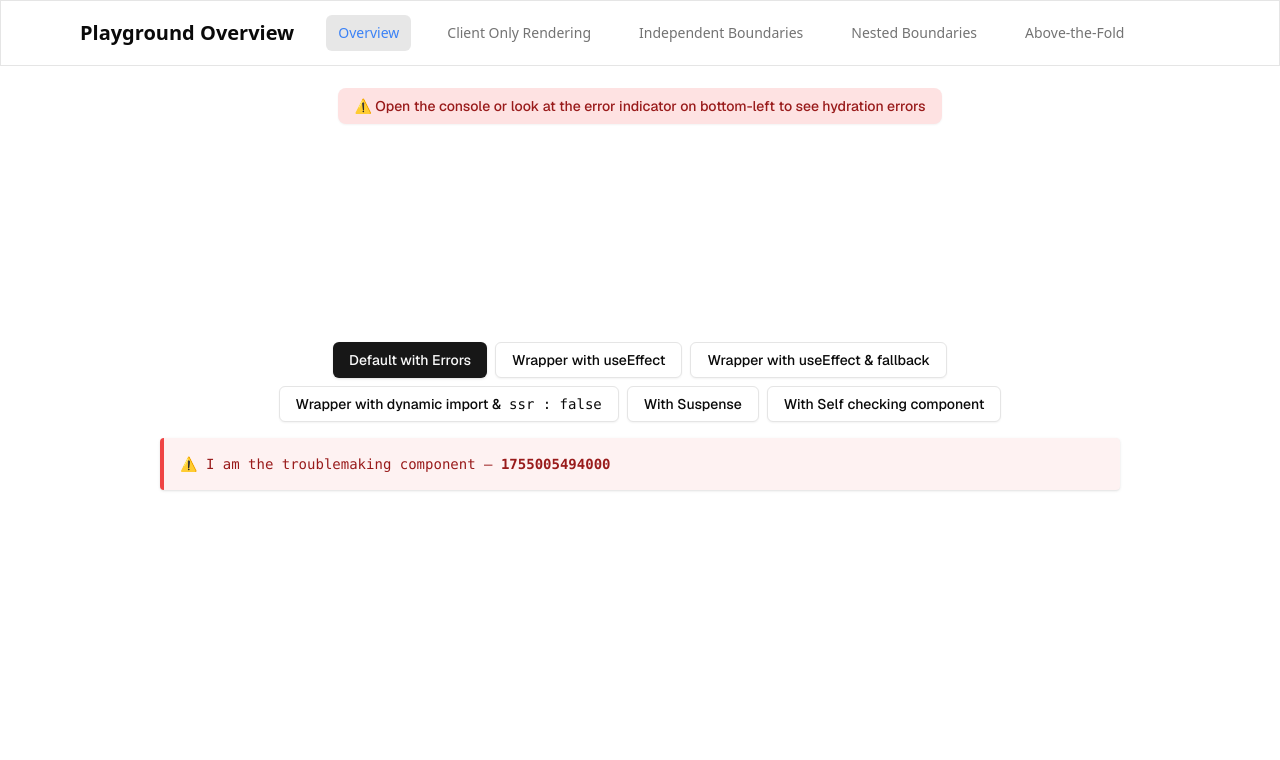
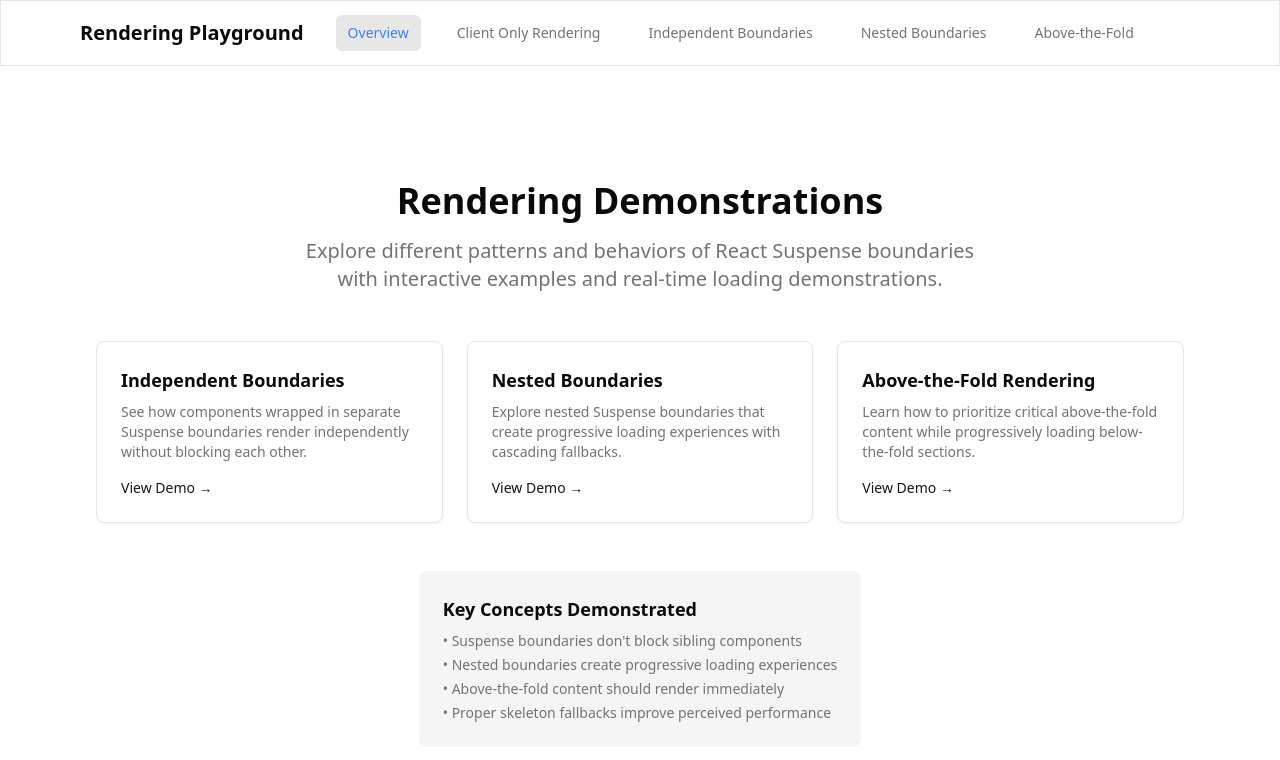
Before and after one commit to BraveHeart-tex/hydration-playground, a Next.js app: page / in a window 1280 px wide. Shown: the top 760 px of the page. Built offline with nearby package versions, Linux system fonts and the light colour scheme.

Commit message:
refactor: refactor overall page structure

```diff
--- /dev/null
+++ b/app/client-only-rendering/page.tsx
@@ -0,0 +1,90 @@
+import { ClientOnlyWithDynamic } from '@/components/ClientOnlyWithDynamic';
+import { ClientOnlyWithEffect } from '@/components/ClientOnlyWithEffect';
+import { ComponentWithHydrationError } from '@/components/ComponentWithHydrationError';
+import { Suspense } from 'react';
+import { SelfCheckingComponent } from '@/components/SelfCheckingComponen';
+import { RenderingControls } from '@/components/RenderingControls';
+import { RenderType, renderTypes } from '@/constants';
+import { ClientOnlyWithFallback } from '@/components/ClientOnlyWithFallback';
+
+export default async function Home(props: {
+  searchParams: Promise<{
+    type?: RenderType;
+  }>;
+}) {
+  const searchParams = await props.searchParams;
+  const type = searchParams.type || 'default';
+
+  const renderContent = () => {
+    if (type === renderTypes.default) {
+      return <ComponentWithHydrationError />;
+    }
+
+    if (type === renderTypes.wrapperEffect) {
+      return (
+        <ClientOnlyWithEffect>
+          <ComponentWithHydrationError />
+        </ClientOnlyWithEffect>
+      );
+    }
+
+    if (type === renderTypes.wrapperDynamic) {
+      return (
+        <ClientOnlyWithDynamic>
+          <ComponentWithHydrationError />
+        </ClientOnlyWithDynamic>
+      );
+    }
+
+    if (type === renderTypes.suspense) {
+      return (
+        <Suspense>
+          <ComponentWithHydrationError />
+        </Suspense>
+      );
+    }
+
+    if (type === renderTypes.selfClientCheck) {
+      return <SelfCheckingComponent />;
+    }
+
+    if (type === renderTypes.wrapperEffectWithFallback) {
+      return (
+        <ClientOnlyWithFallback
+          fallback={
+            <div
+              className="p-4 border-l-4 border-transparent bg-gray-100 text-gray-400 font-mono text-sm shadow rounded"
+              aria-hidden="true"
+            >
+              ⏳ Loading component...
+            </div>
+          }
+        >
+          <ComponentWithHydrationError />
+        </ClientOnlyWithFallback>
+      );
+    }
+
+    return 'Unsupported type';
+  };
+
+  return (
+    <div className="grid grid-rows-[20px_1fr_20px] items-center justify-items-center min-h-screen p-8 pb-20 gap-16 sm:p-20 font-[family-name:var(--font-geist-sans)]">
+      {type === renderTypes.default || type === renderTypes.suspense ? (
+        <span className="inline-block px-4 py-2 bg-red-100 text-red-800 rounded-lg shadow-sm text-sm font-medium">
+          ⚠️ Open the console or look at the error indicator on bottom-left to
+          see hydration errors
+        </span>
+      ) : (
+        <span className="inline-block px-4 py-2 bg-green-100 text-green-800 rounded-lg shadow-sm text-sm font-medium">
+          No hydration errors expected
+        </span>
+      )}
+
+      <div className="grid gap-4 w-full">
+        <RenderingControls />
+        {renderContent()}
+      </div>
+    </div>
+  );
+}
--- a/app/layout.tsx
+++ b/app/layout.tsx
@@ -29,7 +29,7 @@ export default function RootLayout({
         className={`${geistSans.variable} ${geistMono.variable} antialiased`}
       >
         <Navbar />
-        <div className="max-w-6xl mx-auto p-4">{children}</div>
+        <div className="max-w-6xl mx-auto pt-16">{children}</div>
       </body>
     </html>
   );
--- a/app/page.tsx
+++ b/app/page.tsx
@@ -1,89 +1,61 @@
-import { ClientOnlyWithDynamic } from "../components/ClientOnlyWithDynamic";
-import { ClientOnlyWithEffect } from "../components/ClientOnlyWithEffect";
-import { ComponentWithHydrationError } from "../components/ComponentWithHydrationError";
-import { Suspense } from "react";
-import { SelfCheckingComponent } from "../components/SelfCheckingComponen";
-import { RenderingControls } from "../components/RenderingControls";
-import { RenderType, renderTypes } from "@/constants";
-import { ClientOnlyWithFallback } from "../components/ClientOnlyWithFallback";
+import { DemoCard } from '@/components/DemoCard';
+import { PLAYGROUND_ROUTES } from '@/lib/constants';
 
-export default async function Home(props: {
-  searchParams: Promise<{
-    type?: RenderType;
-  }>;
-}) {
-  const searchParams = await props.searchParams;
-  const type = searchParams.type || "default";
+const overviewItems = [
+  {
+    title: 'Independent Boundaries',
+    description:
+      'See how components wrapped in separate Suspense boundaries render independently without blocking each other.',
+    href: PLAYGROUND_ROUTES.independentSuspense,
+  },
+  {
+    title: 'Nested Boundaries',
+    description:
+      'Explore nested Suspense boundaries that create progressive loading experiences with cascading fallbacks.',
+    href: PLAYGROUND_ROUTES.nestedSuspense,
+  },
+  {
+    title: 'Above-the-Fold Rendering',
+    description:
+      'Learn how to prioritize critical above-the-fold content while progressively loading below-the-fold sections.',
+    href: PLAYGROUND_ROUTES.aboveTheFold,
+  },
+];
 
-  const renderContent = () => {
-    if (type === renderTypes.default) {
-      return <ComponentWithHydrationError />;
-    }
+export default async function OverviewPage() {
+  return (
+    <div className="max-w-6xl mx-auto p-8 min-h-screen flex flex-col items-center justify-center">
+      <div className="text-center mb-12">
+        <h1 className="text-4xl font-bold text-foreground mb-4">
+          Rendering Demonstrations
+        </h1>
+        <p className="text-xl text-muted-foreground max-w-2xl mx-auto">
+          Explore different patterns and behaviors of React Suspense boundaries
+          with interactive examples and real-time loading demonstrations.
+        </p>
+      </div>
 
-    if (type === renderTypes.wrapperEffect) {
-      return (
-        <ClientOnlyWithEffect>
-          <ComponentWithHydrationError />
-        </ClientOnlyWithEffect>
-      );
-    }
+      <div className="grid md:grid-cols-2 lg:grid-cols-3 gap-6">
+        {overviewItems.map((item, index) => (
+          <DemoCard
+            key={index}
+            title={item.title}
+            description={item.description}
+            href={item.href}
+          />
+        ))}
+      </div>
 
-    if (type === renderTypes.wrapperDynamic) {
-      return (
-        <ClientOnlyWithDynamic>
-          <ComponentWithHydrationError />
-        </ClientOnlyWithDynamic>
-      );
-    }
-
-    if (type === renderTypes.suspense) {
-      return (
-        <Suspense>
-          <ComponentWithHydrationError />
-        </Suspense>
-      );
-    }
-
-    if (type === renderTypes.selfClientCheck) {
-      return <SelfCheckingComponent />;
-    }
-
-    if (type === renderTypes.wrapperEffectWithFallback) {
-      return (
-        <ClientOnlyWithFallback
-          fallback={
-            <div
-              className="p-4 border-l-4 border-transparent bg-gray-100 text-gray-400 font-mono text-sm shadow rounded"
-              aria-hidden="true"
-            >
-              ⏳ Loading component...
-            </div>
-          }
-        >
-          <ComponentWithHydrationError />
-        </ClientOnlyWithFallback>
-      );
-    }
-
-    return "Unsupported type";
-  };
-
-  return (
-    <div className="grid grid-rows-[20px_1fr_20px] items-center justify-items-center min-h-screen p-8 pb-20 gap-16 sm:p-20 font-[family-name:var(--font-geist-sans)]">
-      {type === renderTypes.default || type === renderTypes.suspense ? (
-        <span className="inline-block px-4 py-2 bg-red-100 text-red-800 rounded-lg shadow-sm text-sm font-medium">
-          ⚠️ Open the console or look at the error indicator on bottom-left to
-          see hydration errors
-        </span>
-      ) : (
-        <span className="inline-block px-4 py-2 bg-green-100 text-green-800 rounded-lg shadow-sm text-sm font-medium">
-          No hydration errors expected
-        </span>
-      )}
-
-      <div className="grid gap-4 w-full">
-        <RenderingControls />
-        {renderContent()}
+      <div className="mt-12 bg-muted rounded-lg p-6">
+        <h2 className="text-lg font-semibold text-foreground mb-2">
+          Key Concepts Demonstrated
+        </h2>
+        <ul className="text-muted-foreground space-y-1 text-sm">
+          <li>• Suspense boundaries don&apos;t block sibling components</li>
+          <li>• Nested boundaries create progressive loading experiences</li>
+          <li>• Above-the-fold content should render immediately</li>
+          <li>• Proper skeleton fallbacks improve perceived performance</li>
+        </ul>
       </div>
     </div>
   );
--- /dev/null
+++ b/components/DemoCard.tsx
@@ -0,0 +1,22 @@
+import AppLink from '@/components/PlaygroundLink';
+import { PlaygroundRoute } from '@/lib/constants';
+
+interface DemoCardProps {
+  href: PlaygroundRoute;
+  title: string;
+  description: string;
+}
+
+export function DemoCard({ href, title, description }: DemoCardProps) {
+  return (
+    <AppLink href={href} className="group block">
+      <div className="bg-card rounded-lg p-6 shadow-sm border border-border hover:shadow-md transition-shadow">
+        <h3 className="text-lg font-semibold text-foreground mb-2 group-hover:text-primary">
+          {title}
+        </h3>
+        <p className="text-muted-foreground text-sm mb-4">{description}</p>
+        <div className="text-primary text-sm font-medium">View Demo →</div>
+      </div>
+    </AppLink>
+  );
+}
--- a/components/Navbar.tsx
+++ b/components/Navbar.tsx
@@ -20,7 +20,7 @@ export default function Navbar() {
         <div className="flex items-center justify-between h-16">
           <div className="flex items-center space-x-8">
             <Link href="/" className="text-xl font-bold">
-              Playground Overview
+              Rendering Playground
             </Link>
             <div className="hidden md:flex space-x-6">
               {navItems.map((item) => (
--- /dev/null
+++ b/components/PlaygroundLink.tsx
@@ -0,0 +1,42 @@
+import Link, { LinkProps as NextLinkProps } from 'next/link';
+import { PlaygroundRoute } from '@/lib/constants';
+
+type InternalLinkProps = Omit<
+  React.AnchorHTMLAttributes<HTMLAnchorElement>,
+  'href'
+> &
+  Omit<NextLinkProps, 'href'> & {
+    href: PlaygroundRoute;
+    target?: '_self' | undefined;
+  };
+
+type ExternalLinkProps = Omit<
+  React.AnchorHTMLAttributes<HTMLAnchorElement>,
+  'href'
+> & {
+  href: string;
+  target?: '_blank';
+};
+
+type AppLinkProps = InternalLinkProps | ExternalLinkProps;
+
+export default function AppLink({
+  href,
+  target,
+  children,
+  ...rest
+}: AppLinkProps) {
+  if (target === '_blank') {
+    return (
+      <a href={href} target="_blank" rel="noopener noreferrer" {...rest}>
+        {children}
+      </a>
+    );
+  }
+
+  return (
+    <Link href={href} {...rest}>
+      {children}
+    </Link>
+  );
+}
--- /dev/null
+++ b/lib/constants.ts
@@ -0,0 +1,10 @@
+export const PLAYGROUND_ROUTES = {
+  aboveTheFold: '/above-the-fold',
+  basicHydration: '/basic-hydration',
+  clientOnlyRendering: '/client-only-rendering',
+  independentSuspense: '/independent-suspense',
+  nestedSuspense: '/nested-suspense',
+} as const;
+
+export type PlaygroundRoute =
+  (typeof PLAYGROUND_ROUTES)[keyof typeof PLAYGROUND_ROUTES];
```
Also changed, not shown: app/independent-suspense/page.tsx (renamed from app/multiple-suspense/page.tsx, +5 -5 lines).
